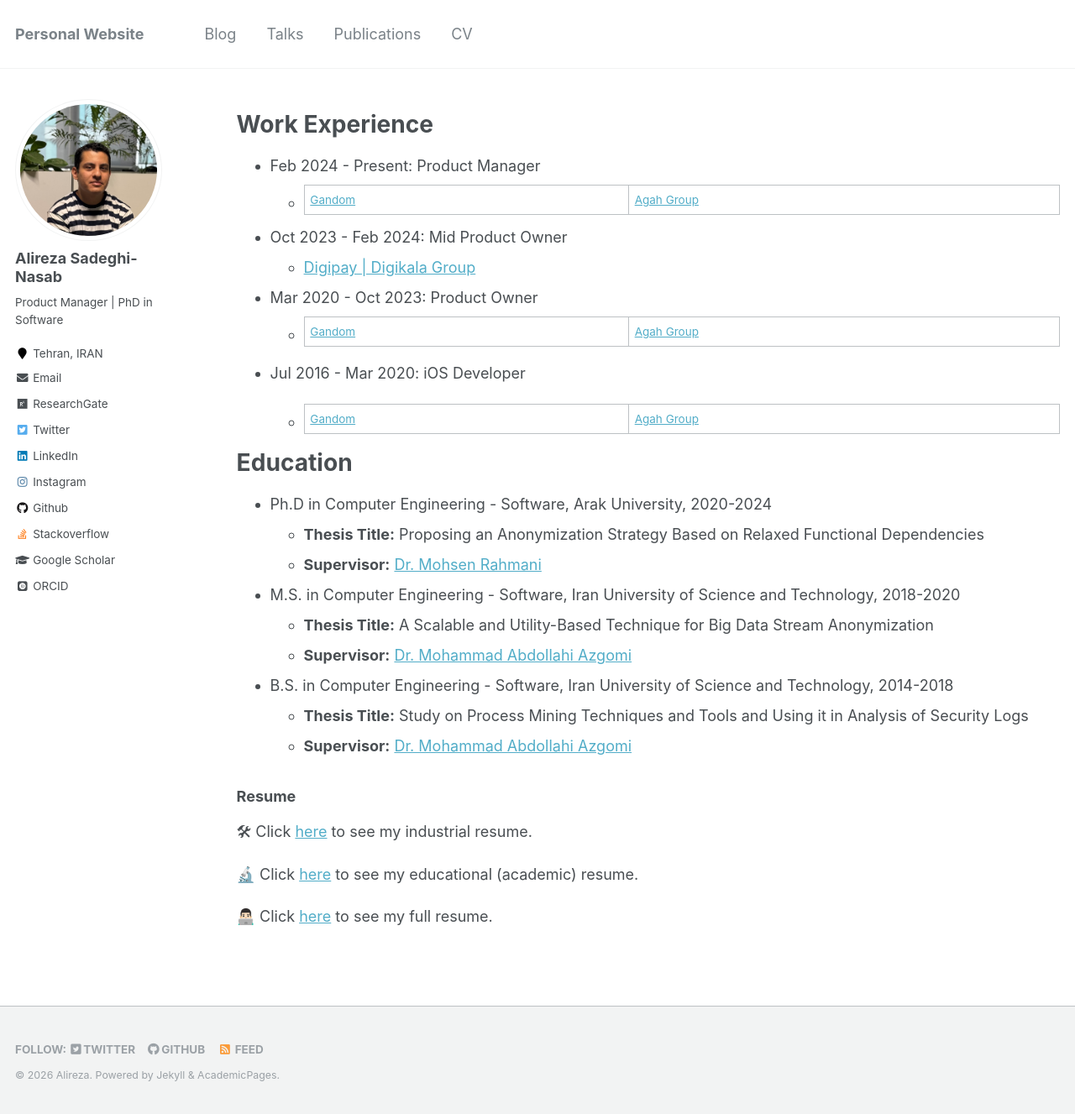
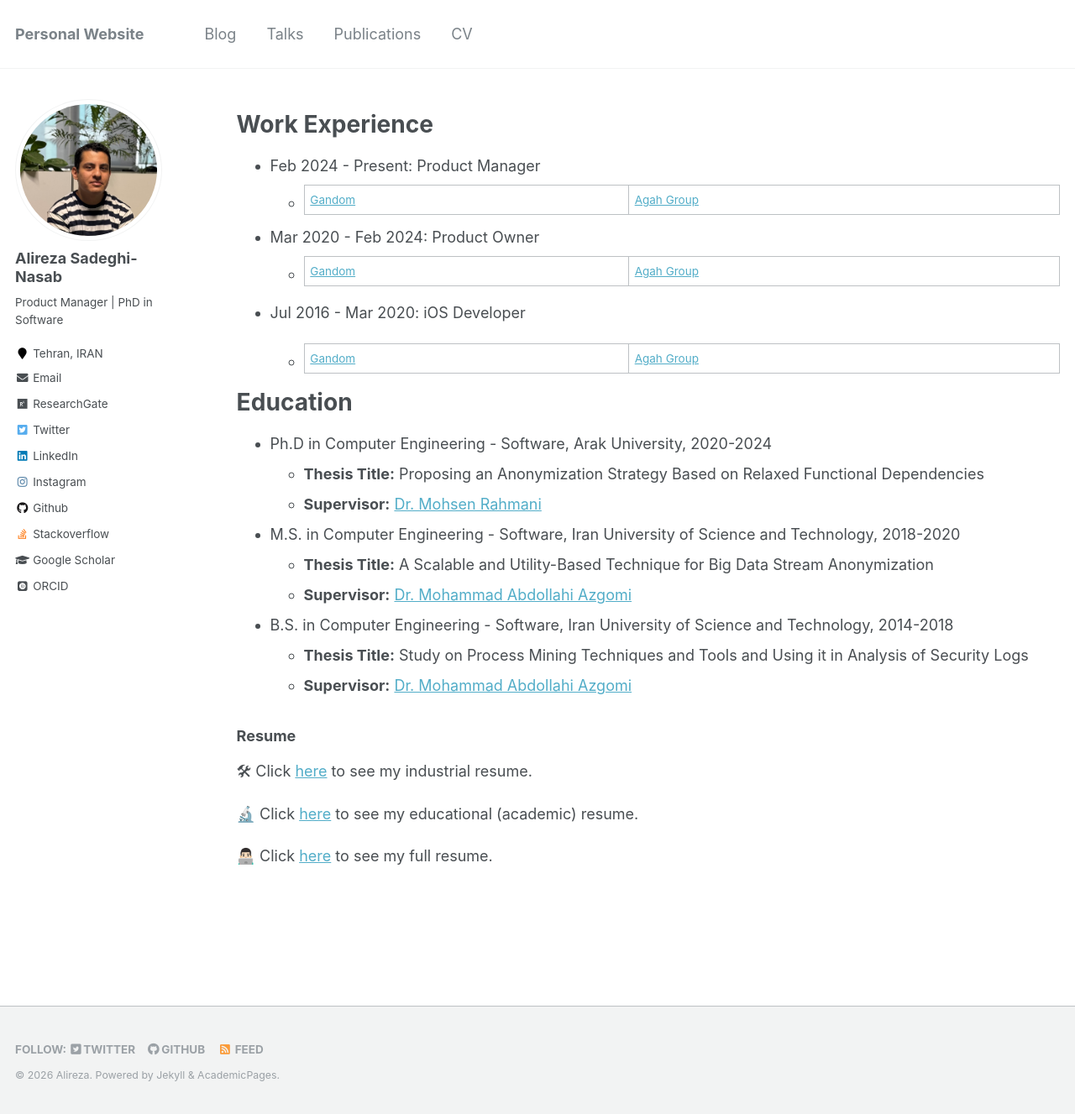
Before and after one commit to AlirezaSN/AlirezaSN.github.io, a Jekyll site: the page built from _pages/cv.md, in a window 1280 px wide and 1327 px high. Shown: the whole window at 84% size. Built offline with Jekyll 4.4.1, drawn with Linux system fonts in a browser that asks for light colours; some web fonts are replaced.

Commit message:
update resumes

```diff
--- a/_pages/cv.md
+++ b/_pages/cv.md
@@ -14,10 +14,7 @@ Work Experience
 * Feb 2024 - Present: Product Manager
   * [Gandom](http://gandom.co) | [Agah Group](https://agah.com)
 
-* Oct 2023 - Feb 2024: Mid Product Owner
-  * [Digipay &#124; Digikala Group](https://www.mydigipay.com)
-
-* Mar 2020 - Oct 2023: Product Owner
+* Mar 2020 - Feb 2024: Product Owner
   * [Gandom](http://gandom.co) | [Agah Group](https://agah.com)
 * Jul 2016 - Mar 2020: iOS Developer
 
```
Also changed, not shown: 3 other files.
